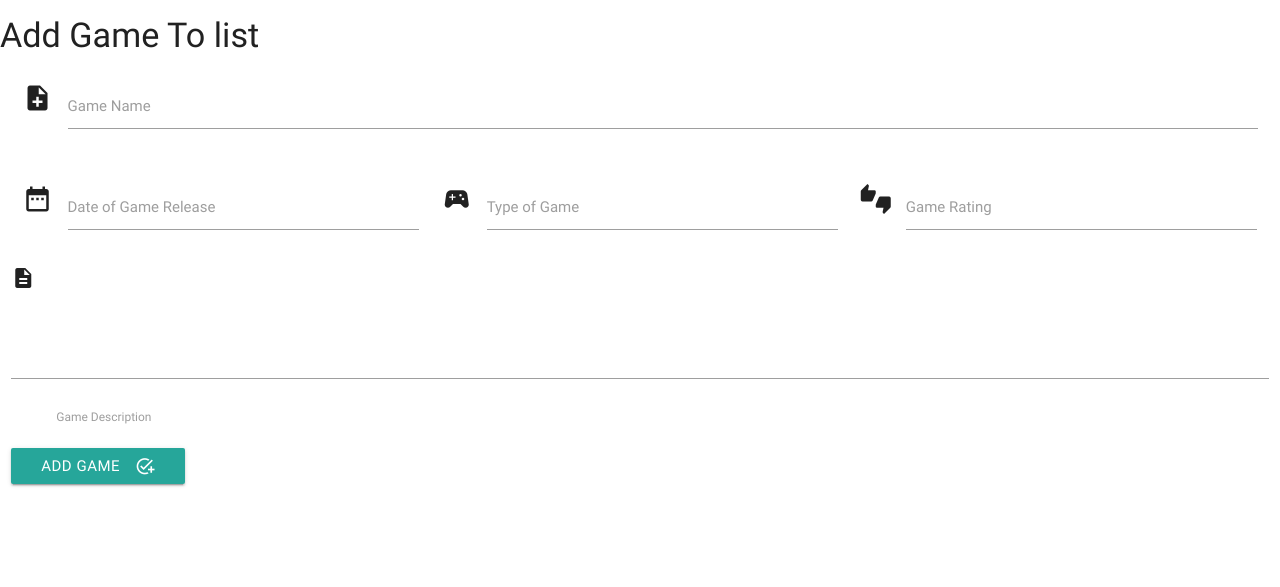
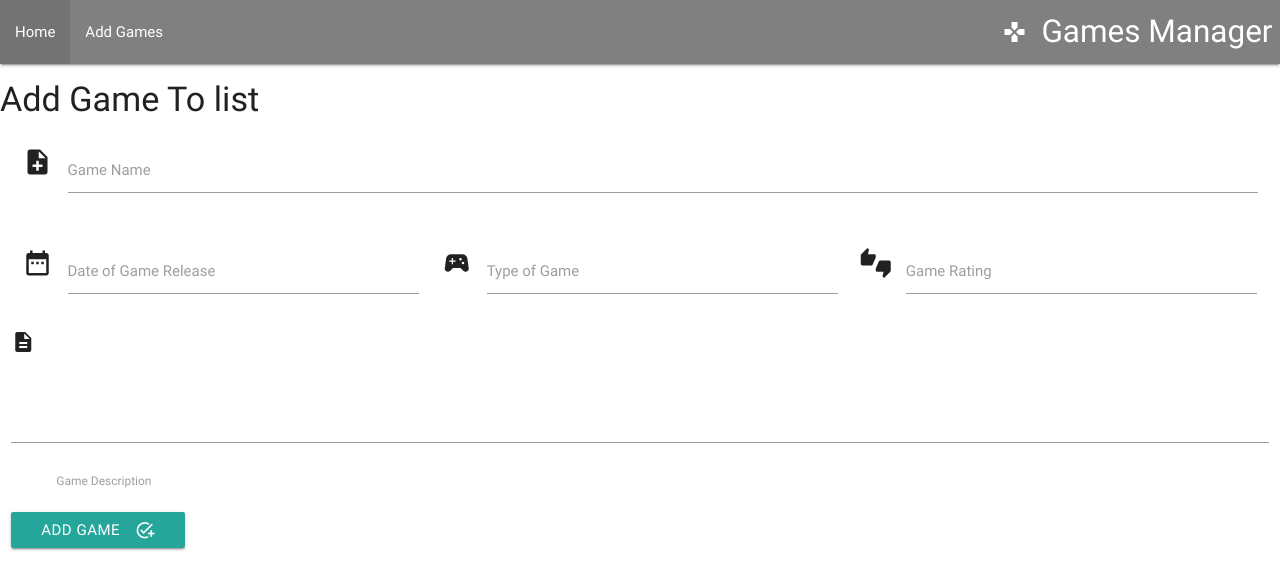
Before and after one commit to Code-Institute-Submissions/QuinnCunningham-Game_Manager, a Flask app: page /addgame in a window 1280 px wide. Shown: the top 587 px of the page. Run offline with Flask 2, Linux system fonts and the light colour scheme; some libraries are stand-ins or nearby versions.

Commit message:
Final commit

```diff
--- a/game/app.py
+++ b/game/app.py
@@ -47,7 +47,7 @@ def update_games(games_id):
 
 @app.route('/delete_game/<games_id>')
 def delete_game(games_id):
-    mongo.db.tasks.remove({'_id': ObjectId(games_id)})
+    mongo.db.games.remove({'_id': ObjectId(games_id)})
     return redirect(url_for('get_games'))
 
 
--- /dev/null
+++ b/game/static/css/style.css
@@ -0,0 +1,10 @@
+.header_nav{
+    background-color: grey;
+    color: white;
+}
+
+.button{
+    background-color: grey;
+    color: white;
+}
+}
--- a/game/templates/base.html
+++ b/game/templates/base.html
@@ -8,6 +8,20 @@
 </head>
 
 <body>
+    <header>
+         <nav>
+            <div class="nav-wrapper header_nav">
+                <a href="#" class="brand-logo right" ><i class="material-icons">games</i>Games Manager</a>
+
+                <ul id="nav-mobile" class="left hide-on-med-and-down">
+                    <li><a href="{{url_for('get_games')}}">Home</a></li>
+                    <li><a href="{{url_for('addgame')}}">Add Games</a></li>
+                </ul>
+            </div>
+         </nav>
+
+
+    </header>
     {% block content %}
     {% endblock %}
 
--- a/game/templates/games.html
+++ b/game/templates/games.html
@@ -8,8 +8,8 @@
             <div class="col s3">
                 <i class="material-icons">videogame_asset</i>
                 <h5>Game Name: {{games.game_name}} Game Release Date: {{games.game_date}} Game Type: {{games.game_type}} Game Rating: {{games.game_rating}}</h5>
-                <a href="{{url_for ('edit_game', games_id=games._id)}}" class="waves-effect waves-light btn"> <i class="material-icons right">create</i>Edit </a>
-                <a href="{{url_for ('delete_game', games_id=games._id)}}" class="waves-effect waves-light btn"> <i class="material-icons right">delete</i>Delete</a>
+                <a href="{{url_for ('edit_game', games_id=games._id)}}" class="waves-effect waves-light btn button"> <i class="material-icons right">create</i>Edit </a>
+                <a href="{{url_for ('delete_game', games_id=games._id)}}" class="waves-effect waves-light btn button"> <i class="material-icons right">delete</i>Delete</a>
             </div>
             <div class="col s9">
 
```
Also changed, not shown: README.md.
